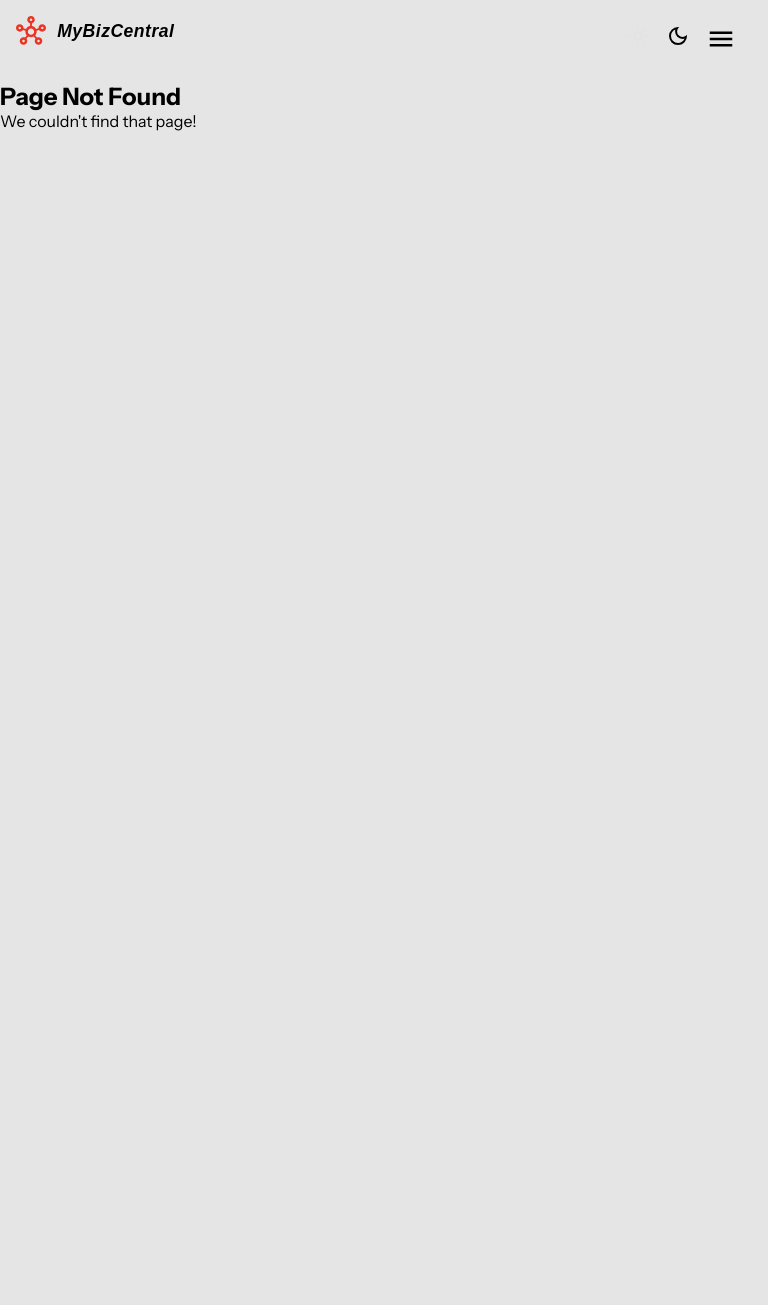
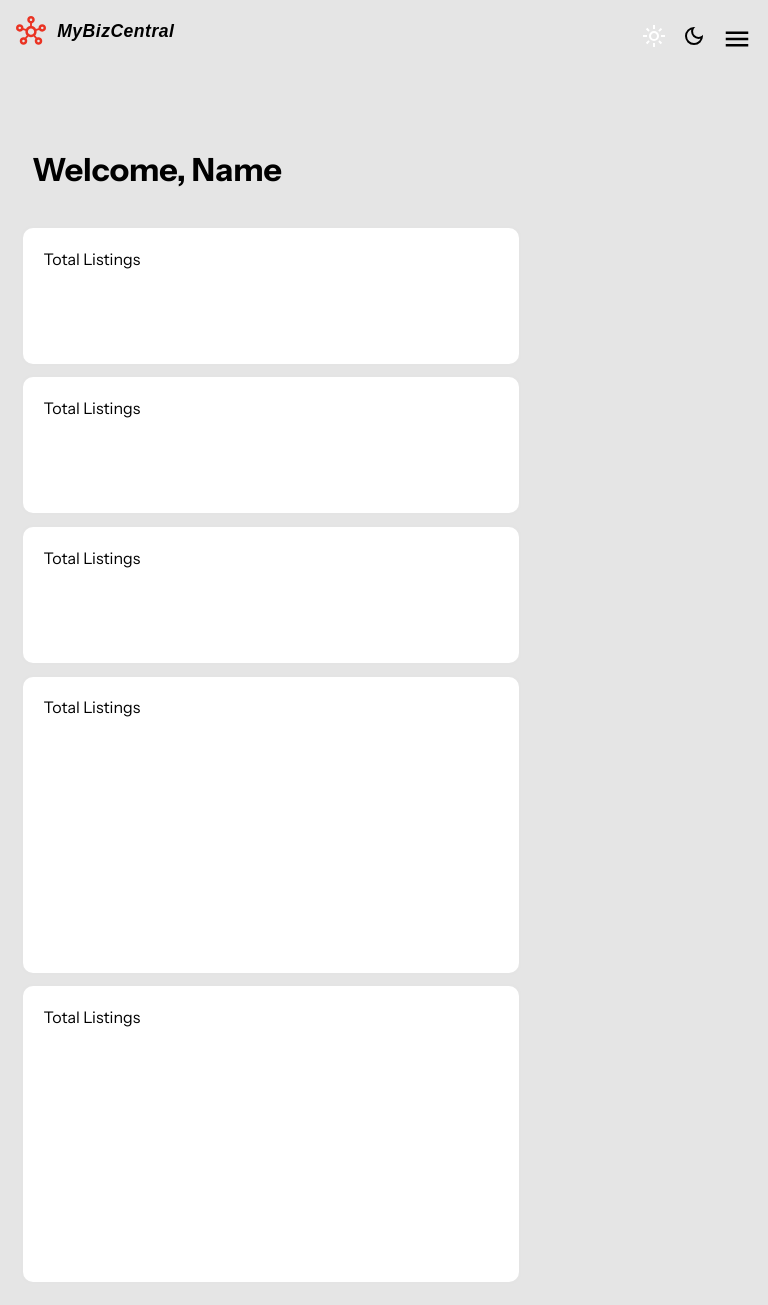
Before and after one commit to LMHPortfolio/GoogleMyBusinessClone, an Angular app: page /dashboard in a window 768 px wide. Before the commit this address had no page. Before the commit the page ends 800 px from the top, so only its background shows below. Built offline with nearby package versions, Linux system fonts and the light colour scheme.

Commit message:
wip styles

```diff
--- a/src/app/app.component.ts
+++ b/src/app/app.component.ts
@@ -1,22 +1,18 @@
 import {Component} from '@angular/core';
 import {RouterLink, RouterLinkActive, RouterOutlet} from '@angular/router';
-import {PageNotFoundComponent} from './page-not-found/page-not-found.component';
-import {BusinessListComponent} from './business-list/business-list.component';
-import {HeaderComponent} from './shared/header/header.component';
 import {NavComponent} from './shared/nav/nav.component';
-import {HeaderSearchComponent} from './shared/header-search/header-search.component';
-import {WelcomeViewComponent} from './welcome-view/welcome-view.component';
+
 
 @Component({
   selector: 'app-root',
-  imports: [RouterOutlet, BusinessListComponent, HeaderComponent,
-    NavComponent, HeaderSearchComponent, WelcomeViewComponent, RouterLink, RouterLinkActive],
+  imports: [
+    RouterOutlet,
+    NavComponent
+  ],
   templateUrl: './app.component.html',
   styleUrl: './app.component.css'
 })
 export class AppComponent {
   title = 'gbiz-clone';
 
-
-
 }
--- a/src/app/business-list/business-list.component.css
+++ b/src/app/business-list/business-list.component.css
@@ -1,14 +1,15 @@
 .business-list-container {
   display: grid;
   grid-template-columns: repeat(auto-fit, minmax(300px, 1fr));
-  gap: 1.2rem;
+  gap: 1rem;
   padding: 1rem;
-  margin-left: unset;
+  max-width: 1250px;
+
 }
 
 @media screen and (min-width: 820px) {
   .business-list-container {
-    margin-left: 200px;
+    margin-left: 225px;
   }
 
 }
--- /dev/null
+++ b/src/app/dashboard/dashboard.component.css
@@ -0,0 +1,114 @@
+
+.dashboard-view-container {
+
+  max-width: 1250px;
+  padding-bottom: 1rem;
+
+}
+.dashboard-tile-top-row {
+  margin-left: 1rem;
+
+}
+
+.dashboard-tile-2nd-row {
+  margin-left: 1rem;
+
+}
+
+@media screen and (min-width: 1020px) {
+  .dashboard-view-container {
+    margin-left: 250px;
+  }
+
+  .dashboard-tile-top-row {
+    width: 245px;
+    height: 140px;
+    background-color: #ffffff;
+    border: 2px solid rgba(128, 128, 128, 0.21);
+    border-radius: 12px;
+    display: inline-flex;
+    justify-content: space-between;
+    margin: 0.3rem;
+    padding: 1.3rem;
+
+  }
+
+  .dashboard-tile-2nd-row {
+    width: 375px;
+    height: 300px;
+    background-color: #ffffff;
+    border: 2px solid rgba(128, 128, 128, 0.21);
+    border-radius: 12px;
+    display: inline-flex;
+    justify-content: space-between;
+    margin: 0.3rem;
+    padding: 1.3rem;
+  }
+}
+
+@media screen and (min-width: 800px) and (max-width: 1019px) {
+  .dashboard-view-container {
+    margin-left: 250px;
+
+
+  }
+  .dashboard-tile-top-row {
+    width: 500px;
+    height: 140px;
+    background-color: #ffffff;
+    border: 2px solid rgba(128, 128, 128, 0.21);
+    border-radius: 12px;
+    display: inline-flex;
+    justify-content: space-between;
+    margin: 0.3rem;
+    padding: 1.3rem;
+
+  }
+
+  .dashboard-tile-2nd-row {
+    width: 500px;
+    height: 300px;
+    background-color: #ffffff;
+    border: 2px solid rgba(128, 128, 128, 0.21);
+    border-radius: 12px;
+    display: inline-flex;
+    flex-grow: 3;
+    justify-content: space-between;
+    margin: 0.3rem;
+    padding: 1.3rem;
+  }
+
+}
+
+@media screen and (max-width: 800px) {
+  .dashboard-view-container {
+    margin-left: 1rem;
+
+
+  }
+  .dashboard-tile-top-row {
+    width: 500px;
+    height: 140px;
+    background-color: #ffffff;
+    border: 2px solid rgba(128, 128, 128, 0.21);
+    border-radius: 12px;
+    display: inline-flex;
+    justify-content: space-between;
+    margin: 0.3rem;
+    padding: 1.3rem;
+
+  }
+
+  .dashboard-tile-2nd-row {
+    width: 500px;
+    height: 300px;
+    background-color: #ffffff;
+    border: 2px solid rgba(128, 128, 128, 0.21);
+    border-radius: 12px;
+    display: inline-flex;
+    justify-content: space-between;
+    margin: 0.3rem;
+    padding: 1.3rem;
+  }
+
+}
--- a/src/app/welcome-view/welcome-view.component.html
+++ b/src/app/dashboard/dashboard.component.html
@@ -1,5 +1,5 @@
 <app-header [pageTitle]=pageTitle>{{pageTitle}}</app-header>
-<div class="welcome-view-container">
+<div class="dashboard-view-container">
 
 <div>
   <div class="dashboard-tile-top-row">
@@ -22,8 +22,4 @@
   </div>
 </div>
 
-
-
-
-
 </div>
--- a/src/app/shared/nav/nav.component.css
+++ b/src/app/shared/nav/nav.component.css
@@ -1,3 +1,5 @@
+
+
 .nav-text {
 
   color: #000000;
@@ -67,7 +69,6 @@ padding-top: 1rem;
 }
 
 
-
 .nav-icon {
 
   align-self: center;
@@ -85,17 +86,18 @@ padding-top: 1rem;
   display: block;
   float: right;
   padding-right: 2rem;
+  padding-top: 1rem;
+
 }
-
-
 
 
 @media screen and (max-width: 820px) {
   .nav-container {
-    width: 10rem;
+    width: 100%;
     height: auto;
     position: relative;
-    float: right;
+    display: flex;
+    flex-direction: row;
     background-color: unset;
     box-shadow: unset;
 
@@ -121,8 +123,12 @@ padding-top: 1rem;
 
   .top-corner-menu {
     display: flex;
+    place-self: end;
+
+    padding-top: 1.5rem;
+    padding-right: 1rem;
     gap: 1rem;
-    padding-top: 1.5rem;
+
   }
 
   .hamburger-menu {
--- a/src/app/shared/nav/nav.component.html
+++ b/src/app/shared/nav/nav.component.html
@@ -1,6 +1,7 @@
 
 <!--open and close nav slide out on click nav icon-->
 <!--Mobile menu-->
+
 <span id="biz-central-mobile">
       <img
         src="assets/bizcentral-icon.svg" alt="MyBizCentral" class="mybiz-icon">
--- a/src/app/welcome-view/welcome-view.component.css
+++ /dev/null
@@ -1,46 +0,0 @@
-
-.welcome-view-container {
-  margin-left: 2rem;
-
-}
-.dashboard-tile-top-row {
-  margin-left: 1rem;
-
-}
-
-.dashboard-tile-2nd-row {
-  margin-left: 1rem;
-
-}
-
-@media screen and (min-width: 820px) {
-  .welcome-view-container {
-    margin-left: 250px;
-
-
-  }
-
-  .dashboard-tile-top-row {
-    width: 245px;
-    height: 140px;
-    background-color: #ffffff;
-    border: 2px solid rgba(128, 128, 128, 0.21);
-    border-radius: 12px;
-    display: inline-flex;
-    justify-content: space-between;
-    margin: 0.3rem;
-    padding: 1.3rem;
-  }
-
-  .dashboard-tile-2nd-row {
-    width: 375px;
-    height: 300px;
-    background-color: #ffffff;
-    border: 2px solid rgba(128, 128, 128, 0.21);
-    border-radius: 12px;
-    display: inline-flex;
-    justify-content: space-between;
-    margin: 0.3rem;
-    padding: 1.3rem;
-  }
-}
--- a/src/styles.css
+++ b/src/styles.css
@@ -18,14 +18,14 @@ font-family: "Instrument Sans", sans-serif;
     padding: 0;
     border: 0;
 
-
   }
 
   body {
     background-color: #e5e5e5;
 
+
   }
-@media screen and (min-width: 820px) {
+@media screen and (min-width: 828px) {
 
   main {
     margin-top: 2rem;
@@ -35,6 +35,16 @@ font-family: "Instrument Sans", sans-serif;
 
 }
 
+@media screen and (min-width: 520px) {
+
+  main {
+    margin-top: unset;
+    padding-left: unset;
+
+  }
+
+}
+
 main {
   padding: 1rem;
 }
```
Also changed, not shown: src/app/app.component.html (+1 -8 lines), src/app/app.routes.ts (+4 -6 lines), src/app/dashboard/dashboard.component.ts (renamed from src/app/welcome-view/welcome-view.component.ts, +4 -4 lines), src/assets/light_mode_icon.svg, 1 other file (tests, documents, lock files or other folders).
